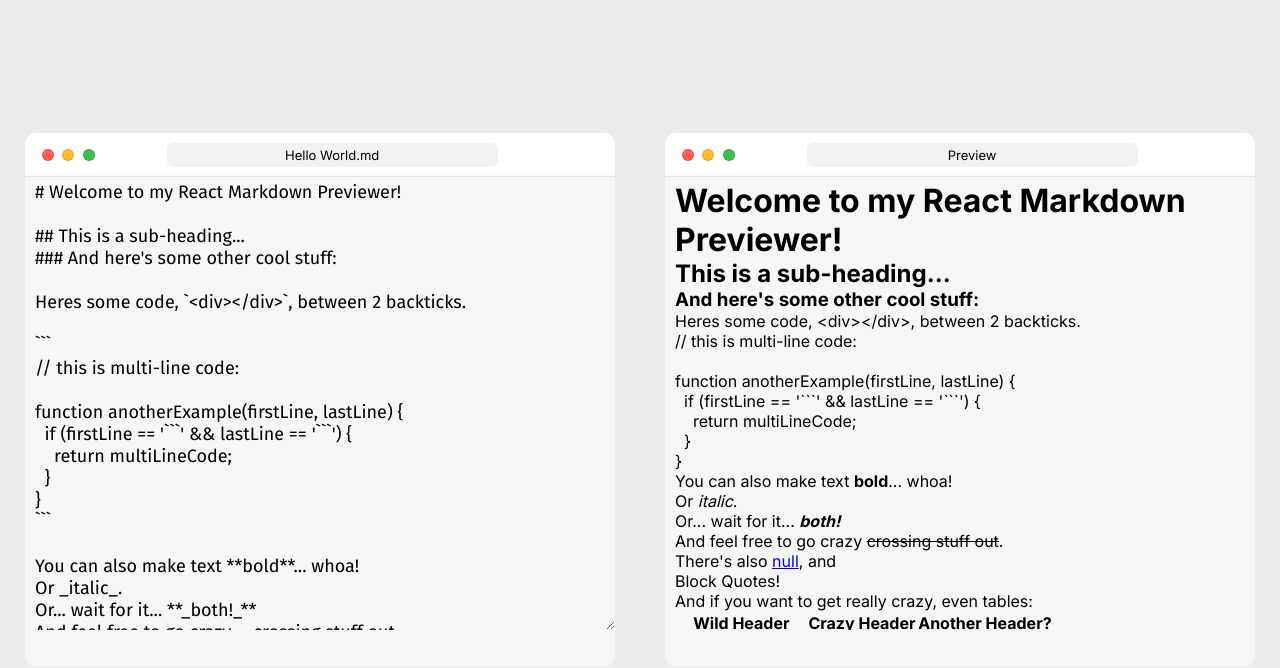
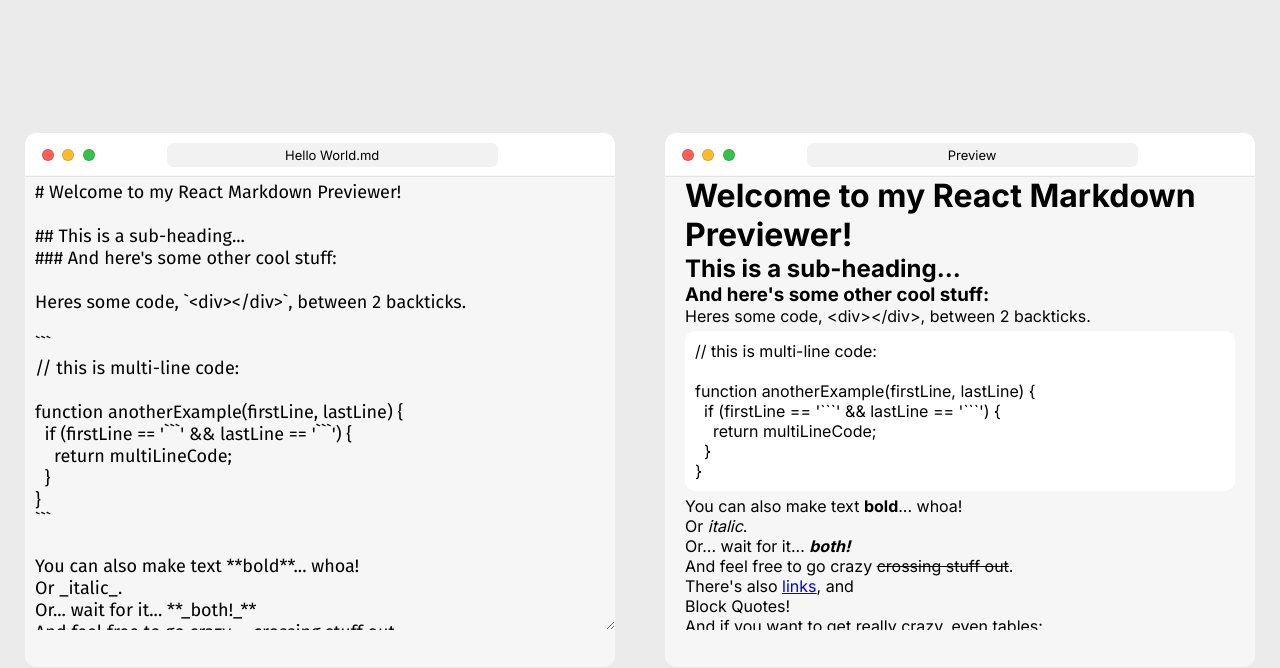
Before and after one commit to haneenmahd/markdown-previewer, a React (Create React App) app: page / in a window 1280 px wide. Shown: the top 668 px of the page. Built offline with nearby package versions, Linux system fonts and the light colour scheme.

Commit message:
Added background pre elements in readme

```diff
--- a/public/index.html
+++ b/public/index.html
@@ -10,7 +10,7 @@
       homescreen on Android. See https://developers.google.com/web/fundamentals/engage-and-retain/web-app-manifest/
     -->
 	<link rel="manifest" href="%PUBLIC_URL%/manifest.json">
-	<link rel="shortcut icon" href="%PUBLIC_URL%/favicon.ico">
+	<link rel="shortcut icon" href="%PUBLIC_URL%/logo.png">
 	<!--
       Notice the use of %PUBLIC_URL% in the tags above.
       It will be replaced with the URL of the `public` folder during the build.
--- a/src/App.js
+++ b/src/App.js
@@ -1,15 +1,14 @@
 import React from "react";
 import marked from "marked";
+import AutoComplete from "./components/autoComplete";
 import "./styles.css";
+import "./readme-styles.css";
 
 marked.setOptions({
   breaks: true
 });
 
 const renderer = new marked.Renderer();
-renderer.link = function (href, text) {
-  return `<a target="_blank" href="${href}">${text}</a>`;
-};
 const placeholder = `# Welcome to my React Markdown Previewer!
 
 ## This is a sub-heading...
@@ -127,6 +126,7 @@
             suppressContentEditableWarning
           >
             {this.props.value}
+            <AutoComplete />
           </textarea>
         </div>
         <div
--- /dev/null
+++ b/src/components/autoComplete.js
@@ -0,0 +1,12 @@
+import React from "react";
+import './styles.css';
+
+export default class autoComplete extends React.Component {
+    render() {
+        return(
+            <div className="autocomplete-container">
+
+            </div>
+        );
+    }
+}
--- /dev/null
+++ b/src/components/styles.css
@@ -0,0 +1,26 @@
+.autocomplete-container {
+    display: flex;
+    flex-direction: column;
+    align-items: flex-start;
+    padding: 0px;
+
+    position: absolute;
+    width: 233px;
+    height: 309px;
+    left: 12px;
+    top: 26px;
+
+    background: rgba(255, 255, 255, 0.6);
+
+    border: 0.5px solid rgba(0, 0, 0, 0.2);
+    backdrop-filter: blur(50px);
+    /* Note: backdrop-filter has minimal browser support */
+
+    border-radius: 10px;
+    box-shadow: 0 020px rgba(0, 0, 0, 0.15);
+
+    flex: none;
+    order: 0;
+    flex-grow: 0;
+    margin: 10px 0;
+}
--- /dev/null
+++ b/src/readme-styles.css
@@ -0,0 +1,10 @@
+pre {
+    background: #fff;
+    padding: 10px;
+    border-radius: 10px;
+    margin: 5px 0;
+}
+
+table {
+    background: #fff;
+}
--- a/src/styles.css
+++ b/src/styles.css
@@ -143,6 +143,10 @@
   padding: 5px 10px;
 }
 
+.preview {
+  padding: 0 20px;
+}
+
 @media screen and (max-width: 550px) {
   .App {
     flex-direction: column;
```
Also changed, not shown: public/logo.png (added), public/manifest.json.
